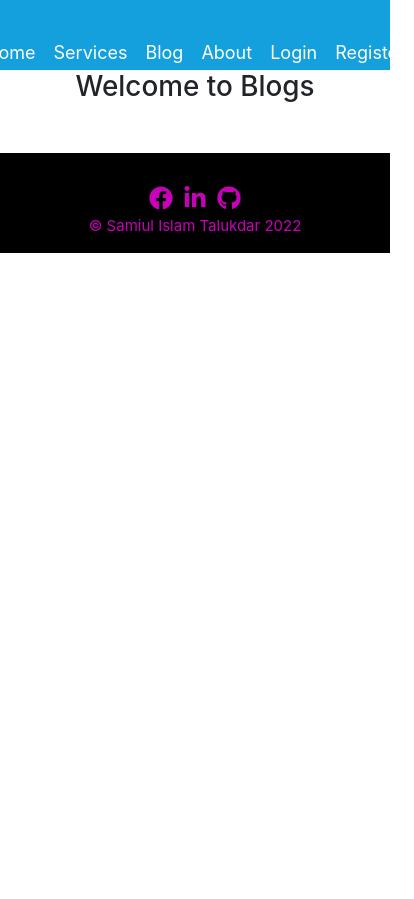
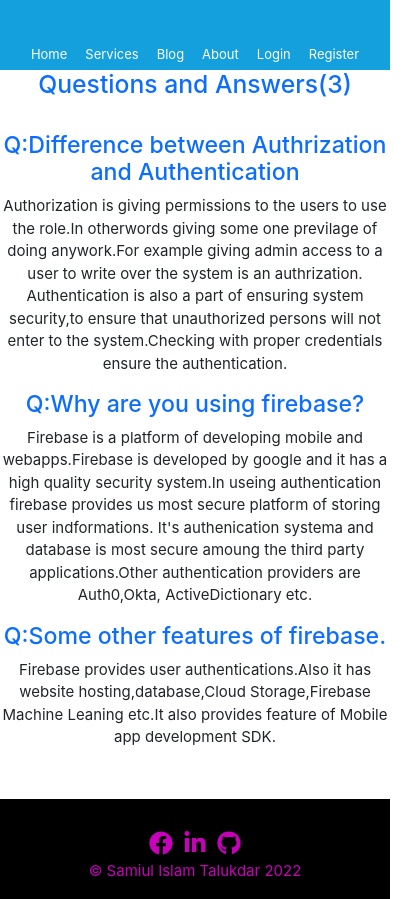
Before and after one commit to samiul-it/the-doctor-lounge, a React (Create React App) app: page /blog in a window 390 px wide. Shown: the whole page, 414 px wide, since content can reach past the window. Before the commit the page ends 844 px from the top, so only its background shows below. Built offline with nearby package versions, Linux system fonts and the light colour scheme; no server answers.

Commit message:
Blogs added

```diff
--- a/src/Pages/AvailService/AvailService.js
+++ b/src/Pages/AvailService/AvailService.js
@@ -1,7 +1,5 @@
 import React, { useRef } from 'react';
 import { useParams } from 'react-router-dom';
-import CheckOut from '../CheckOut/CheckOut';
-import { useState } from "react";
 import { useAuthState } from 'react-firebase-hooks/auth';
 import auth from '../../Firebase/firebase.init';
 import { ToastContainer, toast } from "react-toastify";
--- a/src/Pages/Blog/Blog.js
+++ b/src/Pages/Blog/Blog.js
@@ -2,9 +2,32 @@
 
 const Blog = () => {
     return (
-        <div>
-            <h1>Welcome to Blogs</h1>
-        </div>
+      <div>
+          <h2 className='text-primary'>Questions and Answers(3)</h2>
+          <br />
+        <h3 className="text-primary">
+          Q:Difference between Authrization and Authentication
+        </h3>
+        <p>
+          Authorization is giving permissions to the users to use the role.In
+          otherwords giving some one previlage of doing anywork.For example
+          giving admin access to a user to write over the system is an
+          authrization. Authentication is also a part of ensuring system
+          security,to ensure that unauthorized persons will not enter to the
+          system.Checking with proper credentials ensure the authentication.{" "}
+        </p>
+
+        <h3 className="text-primary">Q:Why are you using firebase?</h3>
+        <p>
+          Firebase is a platform of developing mobile and webapps.Firebase is
+          developed by google and it has a high quality security system.In
+          useing authentication firebase provides us most secure platform of
+          storing user indformations. It's authenication systema and database is
+          most secure amoung the third party applications.Other authentication providers are Auth0,Okta, ActiveDictionary etc.
+        </p>
+        <h3 className="text-primary">Q:Some other features of firebase.</h3>
+        <p>Firebase provides user authentications.Also it has website hosting,database,Cloud Storage,Firebase Machine Leaning etc.It also provides feature of Mobile app development SDK.</p>
+      </div>
     );
 };
 
--- a/src/Pages/CheckOut/CheckOut.js
+++ /dev/null
@@ -1,11 +0,0 @@
-import React from 'react';
-
-const CheckOut = () => {
-    return (
-        <div>
-            <button> Proceed To Checkout</button>
-        </div>
-    );
-};
-
-export default CheckOut;
--- a/src/Pages/Login/Signup/Signup.css
+++ b/src/Pages/Login/Signup/Signup.css
@@ -5,3 +5,14 @@
     border-radius: 5px;
     font-size: 20px;
 }
+
+@media only screen and (max-width:520px) {
+    input {
+        width: 250px;
+        height: 30px;
+        margin: 10px;
+        border-radius: 5px;
+        font-size: 15px;
+    }
+
+}
--- a/src/Pages/Shared/Footer/Footer.css
+++ b/src/Pages/Shared/Footer/Footer.css
@@ -6,7 +6,9 @@
     display: flex;
     justify-content: space-around;
     align-items: center;
+
 }
+
 p{
     font-size: 20px;
 }
--- a/src/Pages/Shared/Footer/Footer.js
+++ b/src/Pages/Shared/Footer/Footer.js
@@ -6,7 +6,7 @@
     const date = new Date();
     let year = date.getFullYear();
     return (
-      <div>
+      <div className='footer'>
         <div className="footer-container">
           <div className="footer-text">
             <p>&copy; Samiul Islam Talukdar {year}</p>
--- a/src/Pages/Shared/Navbar/Navbar.css
+++ b/src/Pages/Shared/Navbar/Navbar.css
@@ -52,7 +52,7 @@
         text-decoration: none;
         margin: 6px;
         padding: 3px;
-        font-size: 18px;
+        font-size: 13px;
         color: rgb(255, 255, 255);
 
     }
```
Also changed, not shown: src/Pages/CheckOut/CheckOut.css (deleted).
